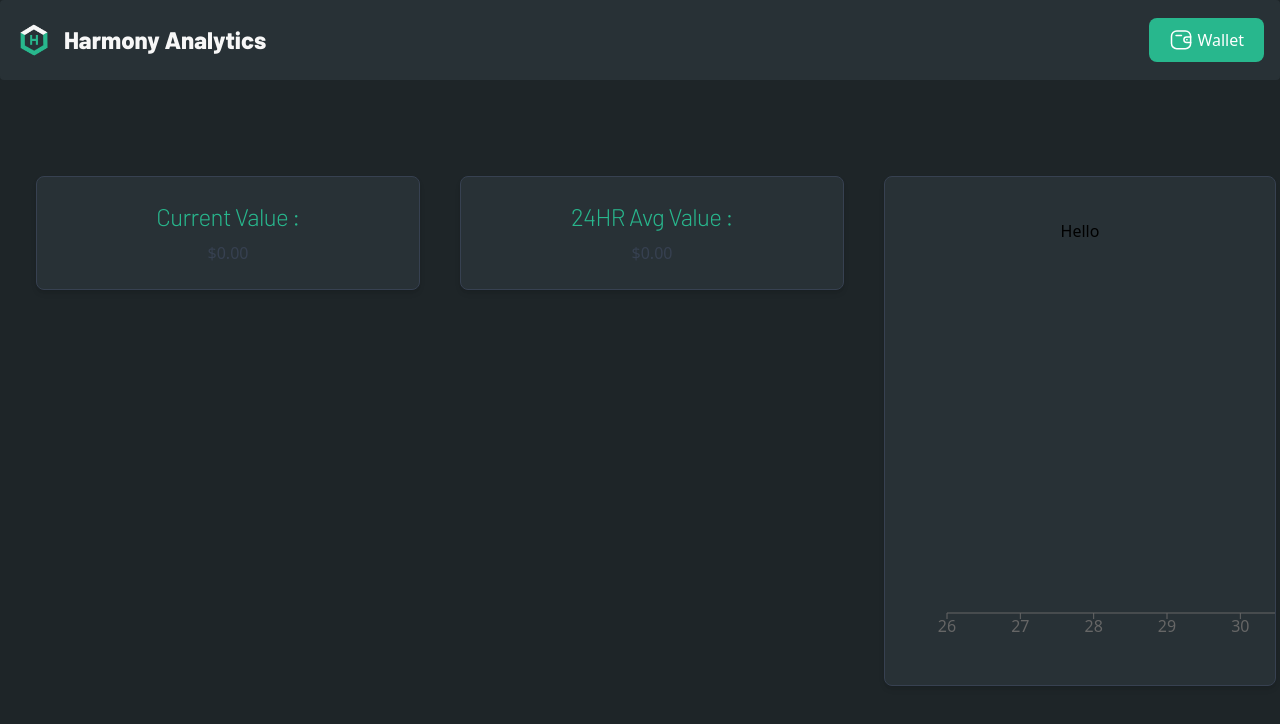
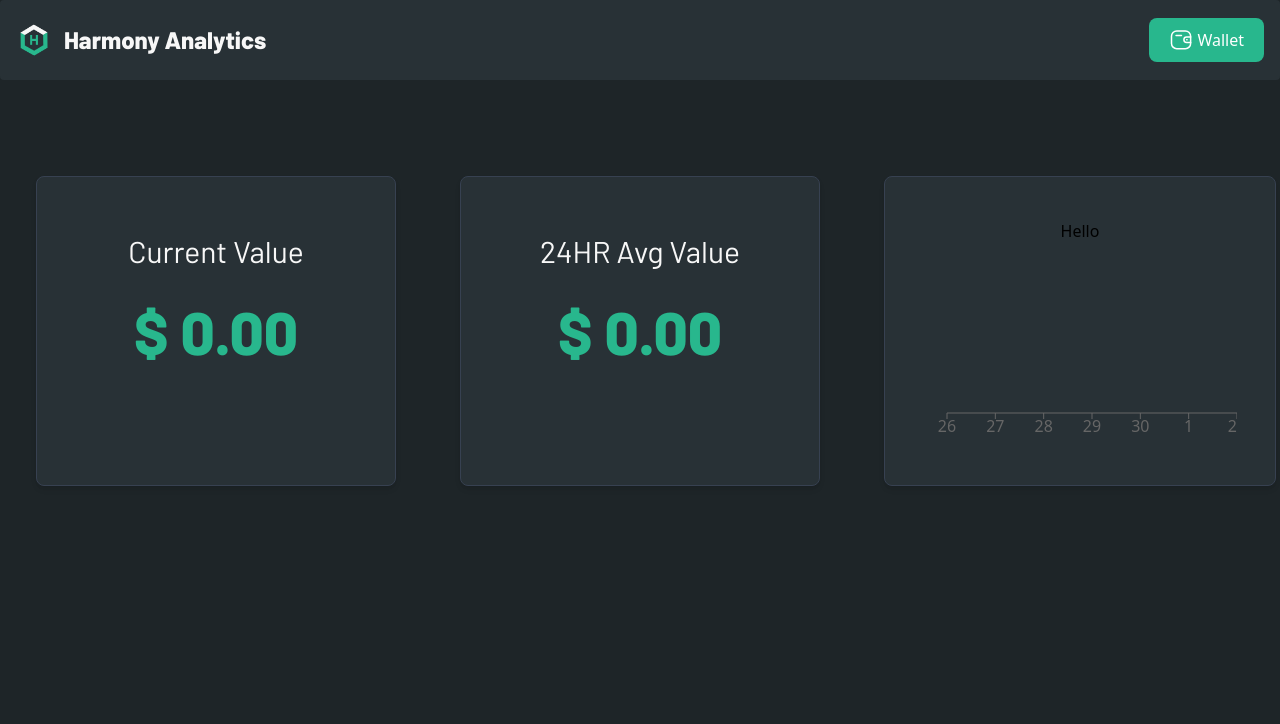
Before and after one commit to Crosstons/harmony-analytics, a React (Create React App) app: page /dashboard in a window 1280 px wide. Shown: the top 724 px of the page. Built offline with nearby package versions, Linux system fonts and the light colour scheme; the HTML template or start-up script is replaced by a standard one.

Commit message:
Components Customization

```diff
--- a/src/components/Datacard1.jsx
+++ b/src/components/Datacard1.jsx
@@ -4,10 +4,10 @@ class Datacard1 extends React.Component {
 
   render() {
   return (
-    <div className="w-full h-full">
-      <section className="block p-6 max-w-sm bg-sss rounded-lg border border-gray-700 shadow-md w-full mx-4">
-          <h5 className="mb-2 text-2xl font-thin font-barlow tracking-tight text-spicy">{this.props.title}</h5>
-          <p className="font-normal text-gray-700 dark:text-gray-400">${this.props.data}</p>
+    <div className="w-full h-full flex justify-center align-middle">
+      <section className="block p-6 max-w-sm h-full bg-sss rounded-lg border border-gray-700 shadow-md w-full mx-4">
+          <p className="font-normal font-barlow text-mild text-3xl m-8">{this.props.title}</p>
+          <h5 className=" m-8 text-6xl font-bold font-barlow text-spicy">$ {this.props.data}</h5>
       </section>
     </div>
     )
--- a/src/components/Lchart.jsx
+++ b/src/components/Lchart.jsx
@@ -21,8 +21,8 @@ export default class Earnings extends PureComponent {
           <div className="p-0.5">
             <h1>Hello </h1>
           <AreaChart
-            width={500}
-            height={400}
+            width={350}
+            height={200}
             data={this.state.data.reverse()}
             margin={{ top: 0, left: 0, right: 0, bottom: 0 }}
           >
@@ -43,48 +43,3 @@ export default class Earnings extends PureComponent {
     );
   }
 }
-
-// export default Lchart
-const Section = styled.section`
-  display: flex;
-  flex-direction: column;
-  justify-content: space-between;
-  min-height: 20rem;
-  ${cardStyles}
-  padding: 2rem 0 0 0;
-  .top {
-    .info {
-      display: flex;
-      flex-direction: column;
-      align-items: center;
-      gap: 0.2rem;
-      h1 {
-        font-size: 2rem;
-      }
-      .growth {
-        background-color: #d7e41e1d;
-        padding: 0.5rem;
-        border-radius: 1rem;
-        transition: 0.3s ease-in-out;
-        &:hover {
-          background-color: #ffc107;
-          span {
-            color: black;
-          }
-        }
-        span {
-          color: #ffc107;
-        }
-      }
-    }
-  }
-  .chart {
-    height: 70%;
-    .recharts-default-tooltip {
-      background-color: black !important;
-      border-color: black !important;
-    }
-  }
-  @media screen and (min-width: 280px) and (max-width: 1080px) {
-  }
-`;
--- a/src/screens/Dashboard.jsx
+++ b/src/screens/Dashboard.jsx
@@ -29,15 +29,26 @@ class Dashboard extends React.Component {
         <div className="container px-5 py-24 mx-auto">
           <div className="flex flex-wrap -m-4">
             <div className="p-4 md:w-1/3">
-              {this.state.loading ? <Loader /> :<Datacard1 title={"Current Value : "} data={this.state.curr_value}/>}
+              {this.state.loading ? <Loader /> :<Datacard1 title={"Current Value "} data={this.state.curr_value}/>}
             </div>
             <div className="p-4 md:w-1/3">
-            {this.state.loading ? <Loader /> :<Datacard1 title={"24HR Avg Value : "} data={this.state.curr_value}/>}
+            {this.state.loading ? <Loader /> :<Datacard1 title={"24HR Avg Value "} data={this.state.curr_value}/>}
             </div>
             <div className="p-4 md:w-1/3">
               <div className="h-full bg-sss border border-gray-700 shadow-md w-full mx-4 rounded-lg overflow-hidden py-10 ">
             {this.state.loading ?<Loader /> : <Earnings />}
               </div>
+            </div>
+          </div>
+        </div>
+
+        <div className="container px-5 py-12 mx-auto">
+          <div className="flex flex-wrap -m-4">
+            <div className="p-4 md:w-1/2">
+              {this.state.loading ? <Loader /> :<Txs data={this.state.nonZero_tokens}/>}
+            </div>
+            <div className="p-4 md:w-1/2">
+            {this.state.loading ? <Loader /> :<HoldingsPie data={this.state.holdingsData}/>}
             </div>
           </div>
         </div>
```
